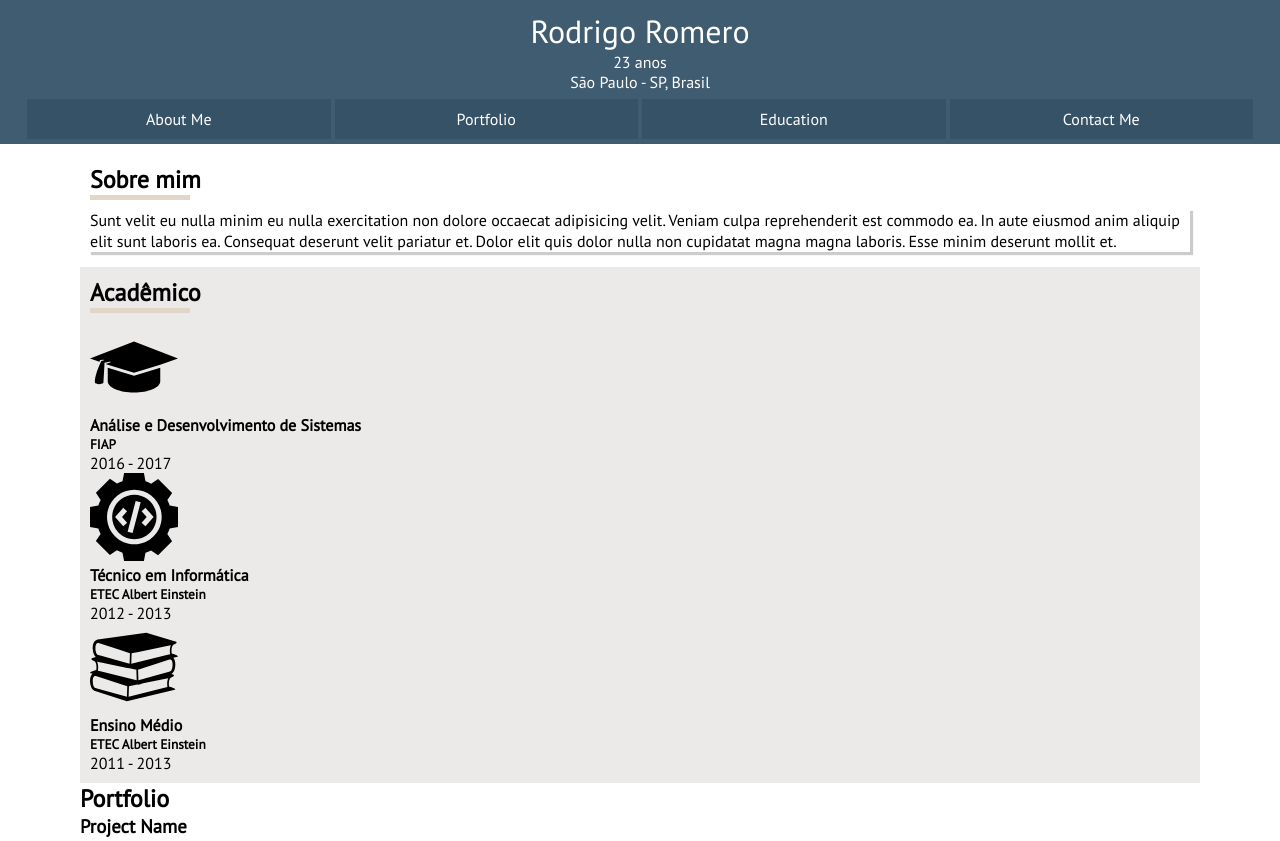
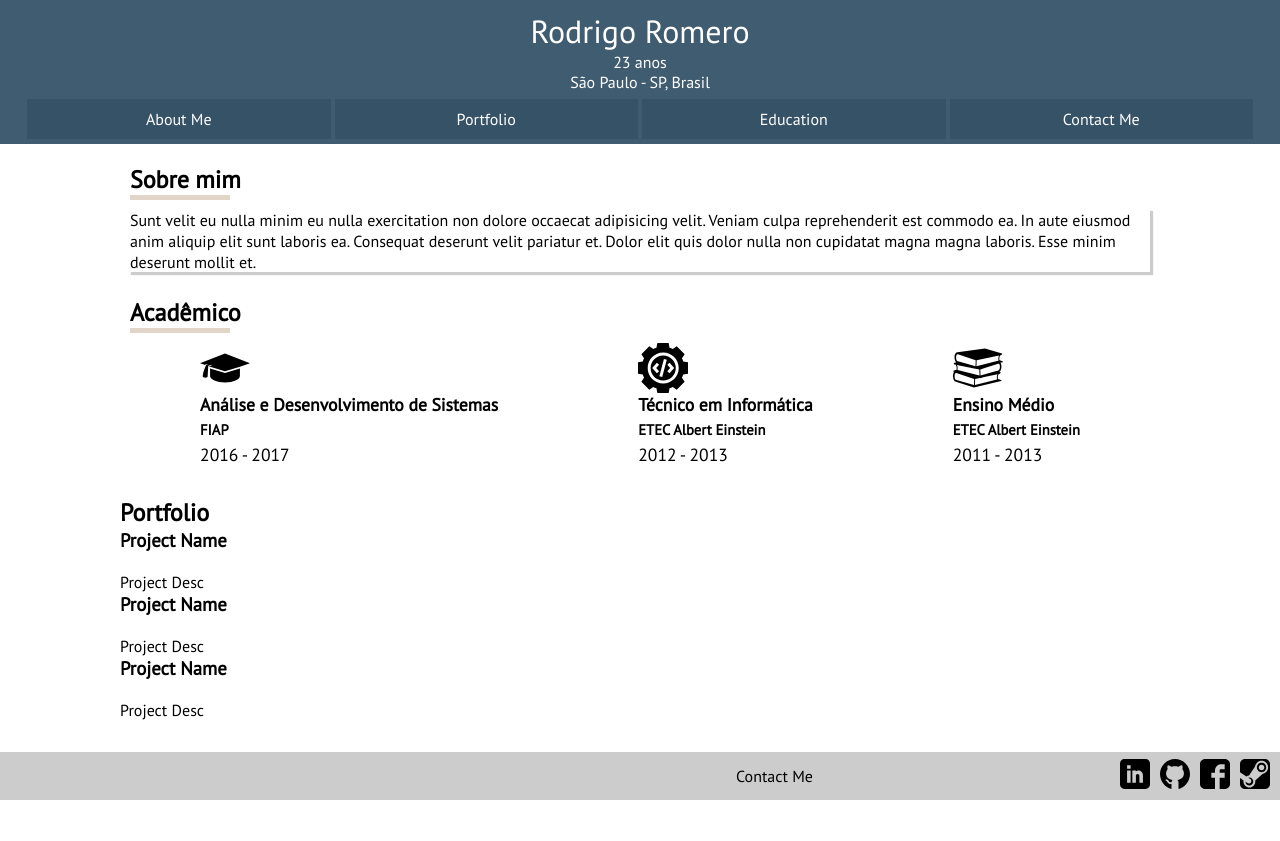
Before and after one commit to R-romero/web-cv, a plain HTML site: page index.html in a window 1280 px wide. Shown: the top 841 px of the page. After the commit the page ends 800 px from the top, so only its background shows below. Drawn offline with Linux system fonts and the light colour scheme.

Commit message:
Rework education section with flexbox and contact

```diff
--- a/sass/_grid.scss
+++ b/sass/_grid.scss
@@ -8,14 +8,3 @@
   display: grid;
   grid-template-columns: repeat(2, 1fr);
 }
-
-.grid-edu {
-  display: grid;
-  grid-template-columns: 1fr;
-}
-
-.grid-edu-item {
-  display: grid;
-  grid-template-columns: 1fr 2fr;
-  padding-bottom: 20px;
-}
--- a/sass/_mixins.scss
+++ b/sass/_mixins.scss
@@ -5,7 +5,7 @@
 }
 
 @mixin desktop-S {
-  @media only screen and (min-width: 1100px) {
+  @media only screen and (min-width: 1024px) {
     @content;
   }
 }
--- a/sass/style.scss
+++ b/sass/style.scss
@@ -23,11 +23,11 @@ body{
 
 .wrapper {
   @include mobile-L {
-    margin: 0 80px;
+    margin: 0 20px;
   }
+  @include desktop-S {
+    margin: 0 120px;
   }
-img {
-  width: 8%;
 }
 
 .stylebar {
@@ -79,10 +79,7 @@ header {
 
 
 .about {
-
   padding: 10px;
-
-
   .content {
     box-shadow: 2px 2px 1px 1px  rgba($color: #000000, $alpha: 0.2);
   }
@@ -91,29 +88,59 @@ p {
     margin-bottom: 5px;
     line-height: 1.3;
   }
-
 }
 
 .education {
   padding: 10px;
-  background-color: #ece9e9;
 
-  .edu-img-container{
-    border-radius: 45% 45%;
-    background: #FFF;
-    margin-right: 15px;
+  .flex-container{
+    display: flex;
+    flex-direction: column;
+    justify-content: space-around;
+
+    .flex-item {
+      display: flex;
+      flex-direction: column;
       margin-bottom: 20px;
-    max-height: 100%;
-    img{
-      width: 100%;
-      display: block;
-      padding: 10px;
+      line-height: 1.4em;
+      img {
+        width: 50px;
+        height: 50px;
+      }
+
     }
   }
 
   @include mobile-L {
-    .grid-edu-item{
-      grid-template-columns: 1fr 2fr 1fr 2fr;
+    .flex-container {
+      flex-direction: row;
+      font-size: 1.1em;
     }
   }
 }
+
+footer {
+  display: flex;
+  background-color: rgba(0,0,0, 0.2);
+  align-items: center;
+  justify-content: flex-end;
+  height: 6vh;
+  p{
+    width: 30%;
+  }
+  .contact{
+    display: flex;
+    flex-basis: 2;
+    justify-content: space-between;
+    img{
+      width: 30px;
+      margin-right: 10px;
+    }
+  }
+
+  @include desktop-S {
+    position: fixed;
+    bottom:0;
+    width: 100%;
+  }
+}
```
Also changed, not shown: css/style.css, 1 other file. Lines whose indentation alone changed are shown as unchanged.
